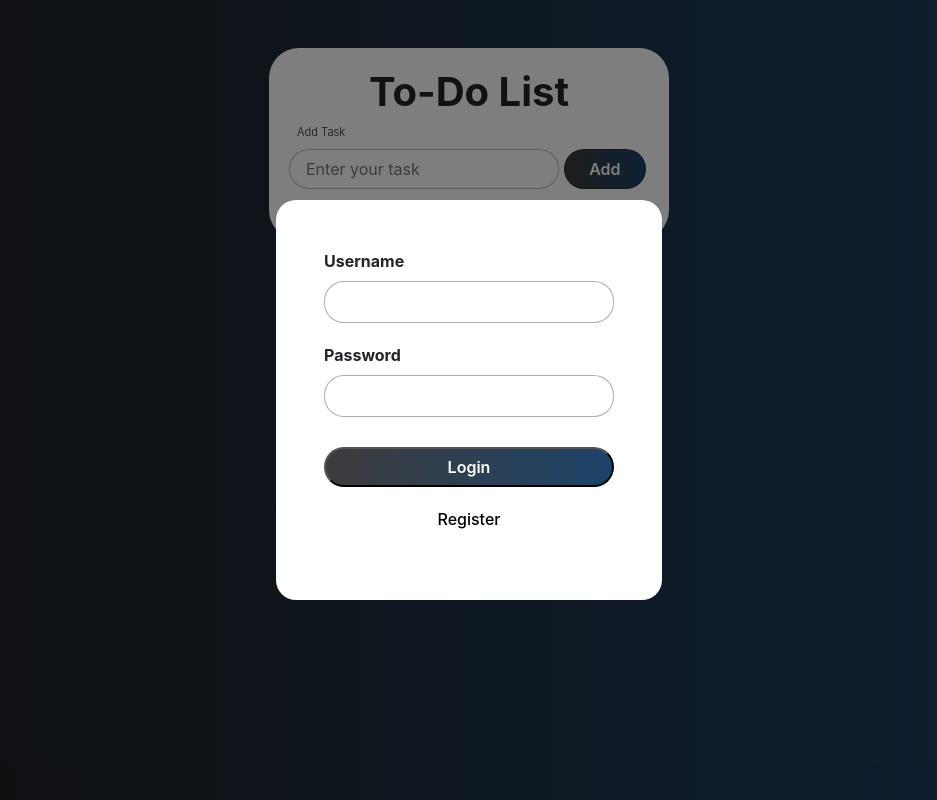
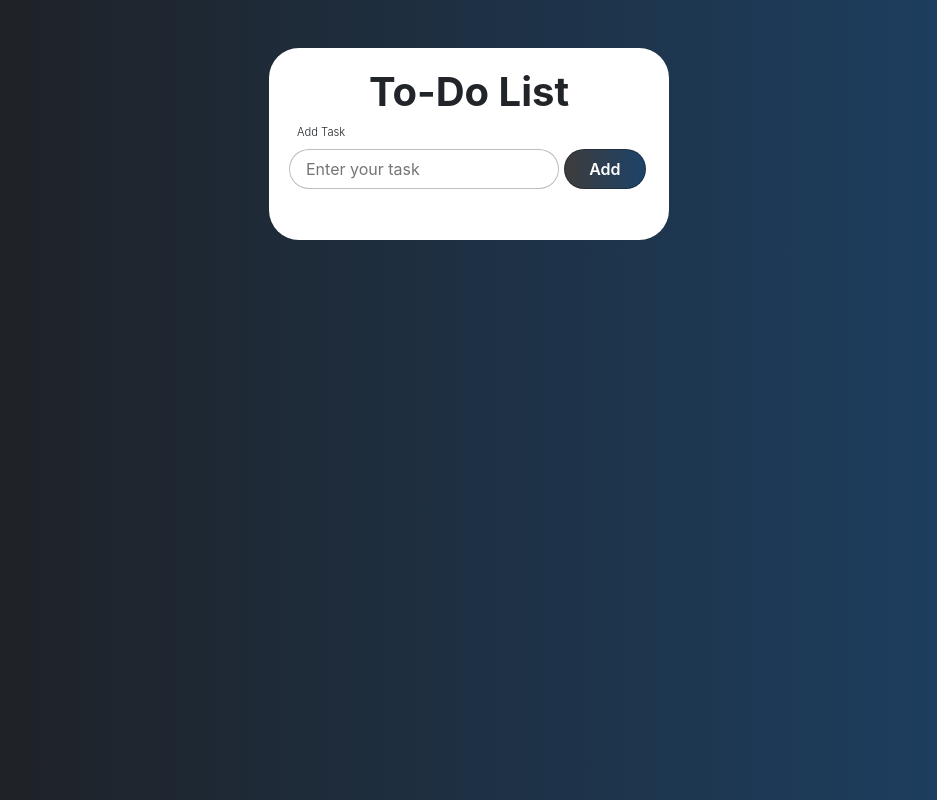
Before and after one commit to valeennmendez/to-do, a plain HTML site: page page/index.html in a window 1280 px wide. Shown: the whole page, without its empty margins (171-1108 px from the left). Drawn offline with nearby package versions, Linux system fonts and the light colour scheme.

Commit message:
Update index.html

```diff
--- a/page/index.html
+++ b/page/index.html
@@ -30,54 +30,6 @@
         </div>
     </div>
 
-    <div class="register" id="formRegister">
-        <div class="formulario">
-            <form action="" id="registerFrom">
-                <div class="inpts">
-                    <label for="">Username</label>
-                    <input type="text" id="username-input">
-                </div>
-                <div class="inpts">
-                    <label for="">Password</label>
-                    <input type="password" id="password-input">
-                </div>
-                <div class="inpts">
-                    <button type="submit">Create Account</button>
-                </div>
-                <div class="inpts">
-                    <a href="#" id="loginbtn">Login</a>
-                </div>
-                <div class="errorText">
-                    <p class="error" id="errorRegister"></p>
-                </div>
-            </form>
-        </div>
-    </div>
-
-
-    <div class="register active" id="formLogin">
-        <div class="formulario" id="loginForm">
-            <form action="">
-                <div class="inpts">
-                    <label for="">Username</label>
-                    <input type="text" id="username">
-                </div>
-                <div class="inpts">
-                    <label for="">Password</label>
-                    <input type="password" id="password">
-                </div>
-                <div class="inpts">
-                    <button>Login</button>
-                </div>
-                <div class="inpts">
-                    <a href="#" id="registerbtn">Register</a>
-                </div>
-                <div class="errorText">
-                    <p class="error" id="errorLogin"></p>
-                </div>
-            </form>
-        </div>
-    </div>
 
 <script src="https://kit.fontawesome.com/a8b1c63967.js" crossorigin="anonymous"></script>
 <script src="/static/js/script.js"></script>
```
